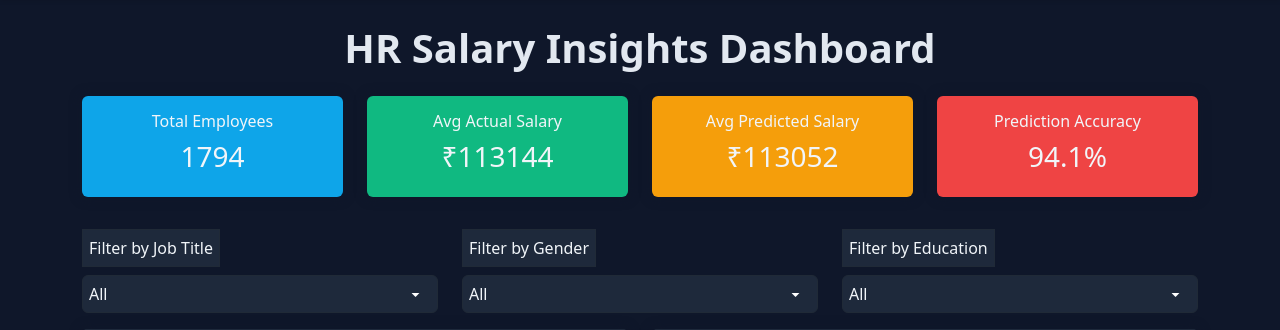
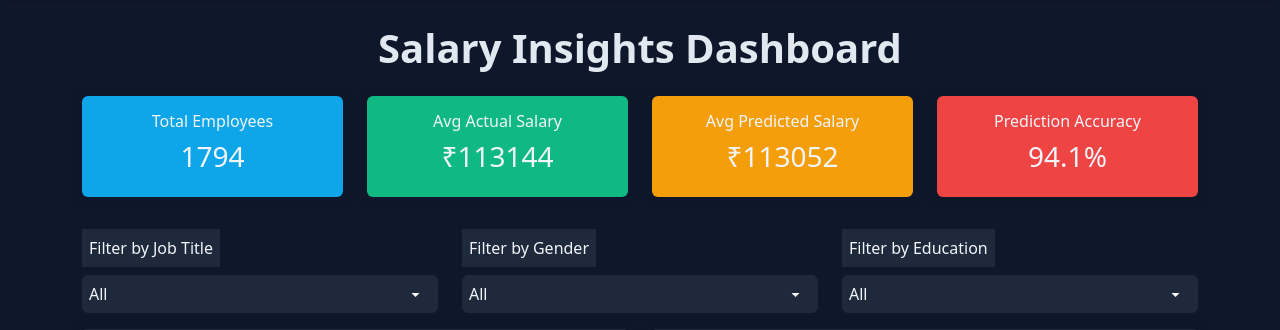
Before and after one commit to Diya050/PayPredict, a Flask app: page /dashboard in a window 1280 px wide. Shown: the part 64-394 px from the top of the page. Run offline with Flask 2, Linux system fonts and the light colour scheme; data comes from the database, SQL or seed files in the repository; parts of the project's set-up code (start-up, migrations or seed data) failed here and were passed over.

Commit message:
Changing Title

```diff
--- a/templates/dashboard.html
+++ b/templates/dashboard.html
@@ -131,7 +131,7 @@
 
   <div class="container mt-4">
     <div class="text-center mb-4">
-      <h1 class="mb-0">HR Salary Insights Dashboard</h1>
+      <h1 class="mb-0">Salary Insights Dashboard</h1>
     </div>
 
     <!-- KPI Cards -->
```
